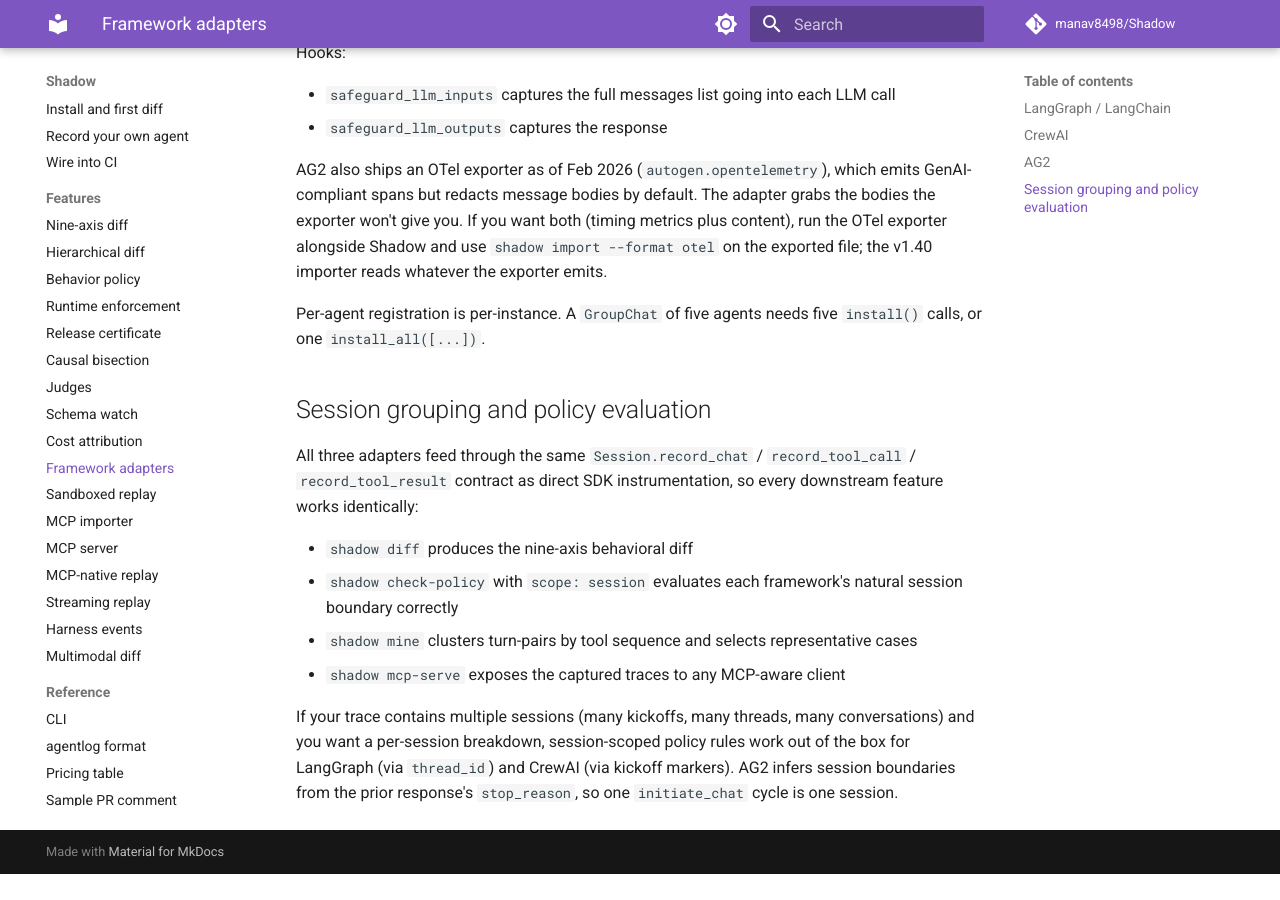
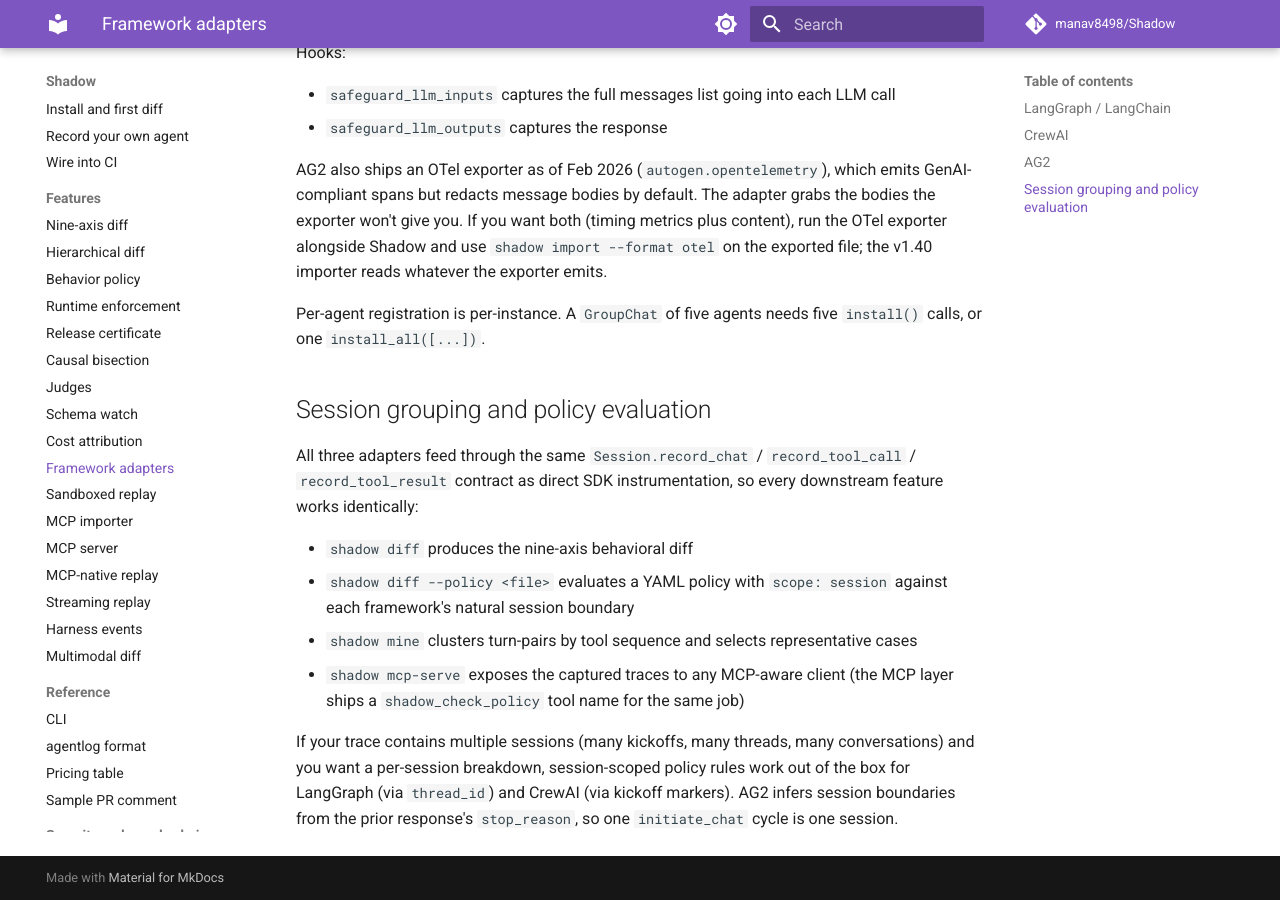
Before and after one commit to manav8498/Shadow, an MkDocs documentation site: the page built from docs/features/adapters.md, in a window 1280 px wide and 900 px high, scrolled down 2621 px. Built offline with MkDocs 1.6.1 and Material for MkDocs 9.7.7, drawn with Linux system fonts in a browser that asks for light colours; comment, search, counter and statistics services are not loaded; before the commit the page ends 3495 px from its top, so only the background shows below that.

```diff
--- a/docs/features/adapters.md
+++ b/docs/features/adapters.md
@@ -100,8 +100,8 @@ Per-agent registration is per-instance. A `GroupChat` of five agents needs five
 All three adapters feed through the same `Session.record_chat` / `record_tool_call` / `record_tool_result` contract as direct SDK instrumentation, so every downstream feature works identically:
 
 - `shadow diff` produces the nine-axis behavioral diff
-- `shadow check-policy` with `scope: session` evaluates each framework's natural session boundary correctly
+- `shadow diff --policy <file>` evaluates a YAML policy with `scope: session` against each framework's natural session boundary
 - `shadow mine` clusters turn-pairs by tool sequence and selects representative cases
-- `shadow mcp-serve` exposes the captured traces to any MCP-aware client
+- `shadow mcp-serve` exposes the captured traces to any MCP-aware client (the MCP layer ships a `shadow_check_policy` tool name for the same job)
 
 If your trace contains multiple sessions (many kickoffs, many threads, many conversations) and you want a per-session breakdown, session-scoped policy rules work out of the box for LangGraph (via `thread_id`) and CrewAI (via kickoff markers). AG2 infers session boundaries from the prior response's `stop_reason`, so one `initiate_chat` cycle is one session.
```
Also changed, not shown: GOVERNANCE.md (+4 -3 lines), SECURITY.md (+4 -3 lines), docs/features/sandboxed-replay.md (+1 -1 lines), examples/customer-support/WALKTHROUGH.md (+8 -2 lines), examples/devops-agent/WALKTHROUGH.md (+7 -2 lines), examples/er-triage/WALKTHROUGH.md (+7 -2 lines), python/README.md (+10 -6 lines), typescript/PARITY.md (+2 -2 lines).
